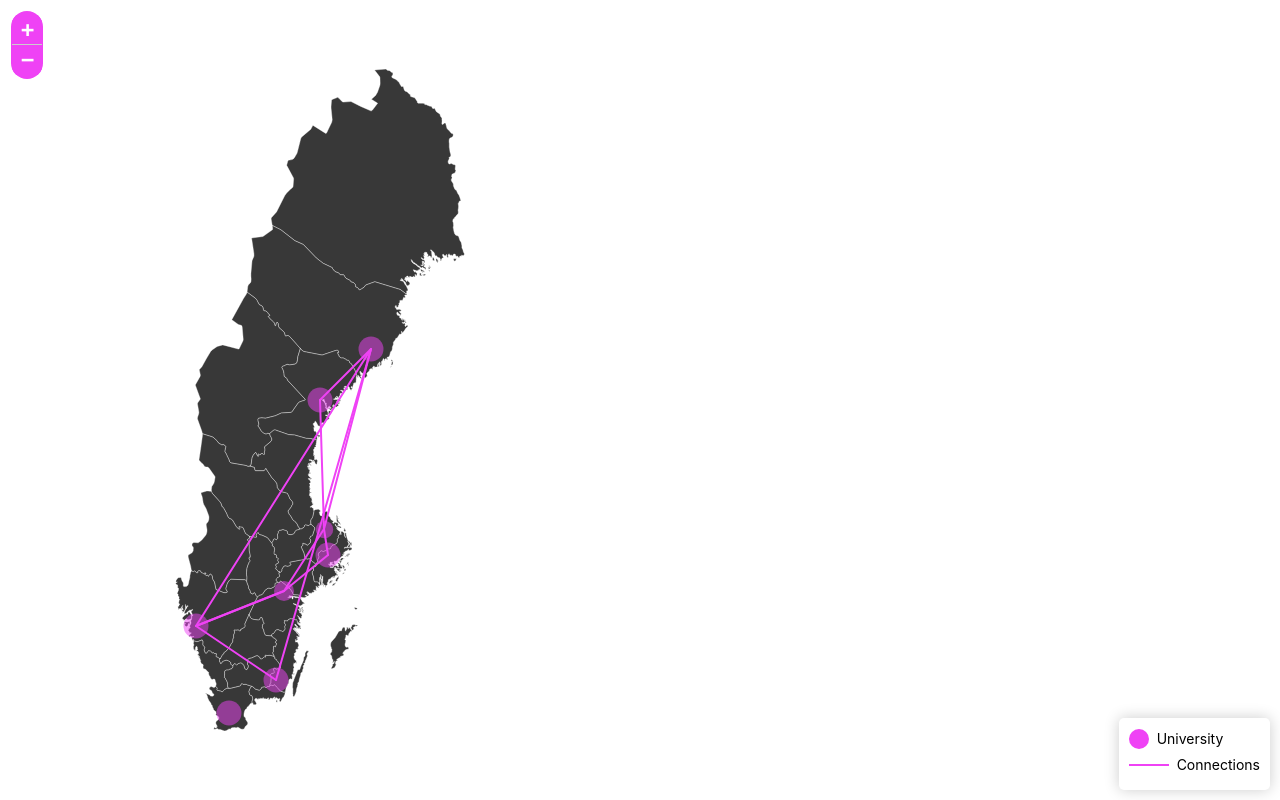
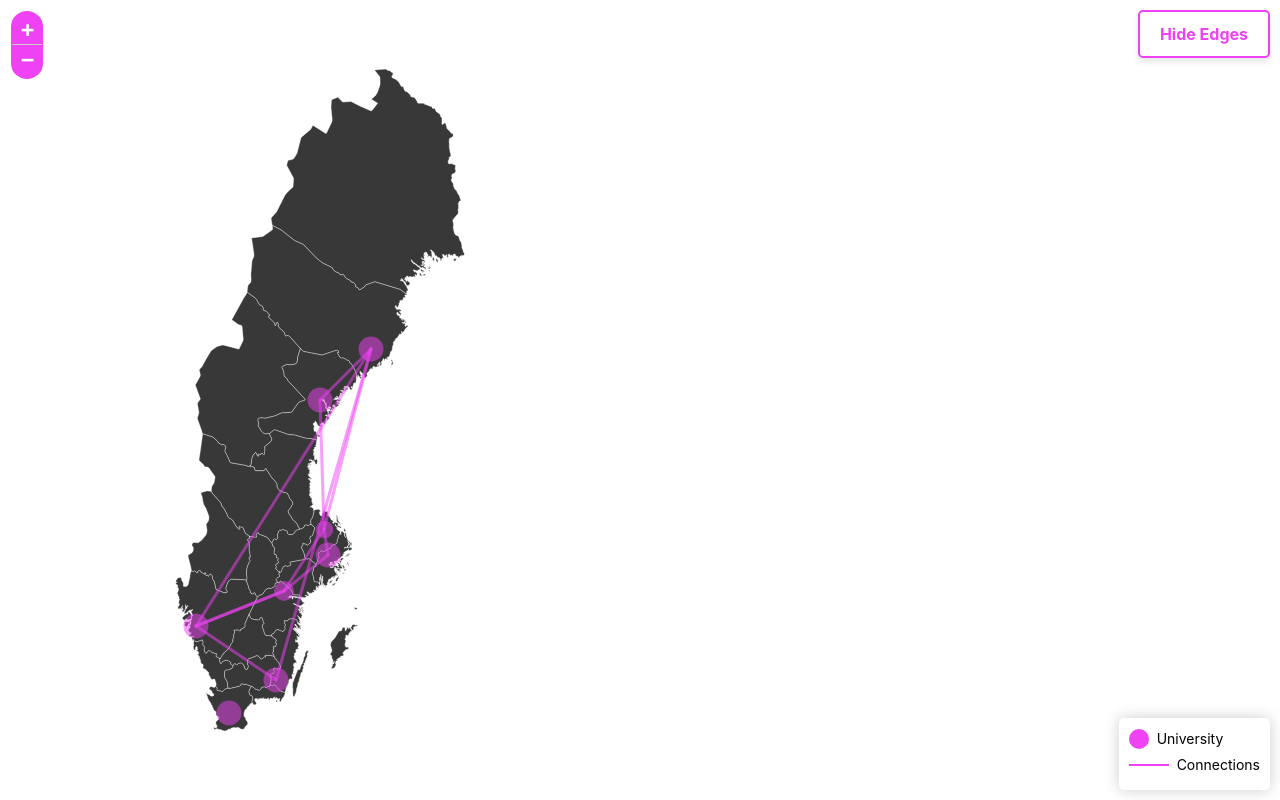
Before and after one commit to Infravis-map/visual-map, a Next.js app: page /usa in a window 1280 px wide. Built offline with nearby package versions, Linux system fonts and the light colour scheme.

Commit message:
fixed issue with popup and made a toggle button

```diff
--- a/components/Map.js
+++ b/components/Map.js
@@ -1,20 +1,18 @@
-import { useEffect, useState, useRef, createRef } from "react";
+import { useEffect, useState, useRef } from "react";
 import {
   MapContainer,
   ImageOverlay,
-  TileLayer,
   Marker,
   Popup,
   Polyline,
 } from "react-leaflet";
-import { DivIcon, LatLngExpression, Layer } from "leaflet";
 import "leaflet/dist/leaflet.css";
 
 const baseMarkerSize = 30;
 
 const nodes = [
   { id: 0, name: "Umeå University", position: [0.14, 0.14], size: 1.0 },
-  { id: 1, name: "Mid Sweden University", position: [-0, 0], size: 1.0 },
+  { id: 1, name: "Mid Sweden University", position: [0, 0], size: 1.0 },
   { id: 2, name: "Uppsala University", position: [-0.355, 0.01], size: 0.7 },
   { id: 3, name: "KTH Stockholm", position: [-0.425, 0.023], size: 1.0 },
   { id: 4, name: "Linköpings University", position: [-0.525, -0.1], size: 0.8 },
@@ -43,6 +41,7 @@ const edges = [
 
 export default function Map() {
   const [map, setMap] = useState(null);
+  const [showEdges, setShowEdges] = useState(true); // State variable to toggle edges
 
   // Define a functional component to render dynamic markers
   function DynamicMarkers() {
@@ -76,26 +75,24 @@ export default function Map() {
 
     // Holding state of which marker is selected
     const [selectedMarkerIndex, setSelectedMarkerIndex] = useState(null);
+    const markerRefs = useRef([]); // To store marker references
 
     // Function to handle marker click
     const handleMarkerClick = (index) => {
-      console.log("Marker clicked: ", index);
       if (selectedMarkerIndex === index) {
         setSelectedMarkerIndex(null);
-        return;
+      } else {
+        setSelectedMarkerIndex(index);
       }
-      setSelectedMarkerIndex(index);
     };
 
     const [zoomLevel, setZoomLevel] = useState(9);
 
     const handleZoomEnd = () => {
-      // console.log("Zoom level: ", map.getZoom());
       setZoomLevel(map.getZoom());
     };
 
     useEffect(() => {
-      console.log("Map instance: ", map);
       if (map) {
         map.on("zoomend", handleZoomEnd);
       }
@@ -105,10 +102,22 @@ export default function Map() {
           map.off("zoomend", handleZoomEnd);
         }
       };
-    }, []);
+    }, [map]);
+
+    useEffect(() => {
+      if (selectedMarkerIndex !== null && markerRefs.current[selectedMarkerIndex]) {
+        markerRefs.current[selectedMarkerIndex].openPopup();
+      }
+      // Close other popups
+      markerRefs.current.forEach((marker, index) => {
+        if (index !== selectedMarkerIndex && marker) {
+          marker.closePopup();
+        }
+      });
+    }, [selectedMarkerIndex]);
 
     // Create an array to store dynamic markers
-    const dynamicMarkers = nodes.map((node) => (
+    const dynamicMarkers = nodes.map((node, index) => (
       <Marker
         key={node.id}
         position={node.position}
@@ -117,15 +126,14 @@ export default function Map() {
           baseMarkerSize * Math.pow(2, zoomLevel - 9) * node.size
         )}
         eventHandlers={{
-          click: () => handleMarkerClick(node.id),
+          click: () => handleMarkerClick(index),
         }}
         opacity={selectedMarkerIndex === node.id ? 0.9 : 0.5}
+        ref={(el) => (markerRefs.current[index] = el)}
       >
-        {/* {selectedMarkerIndex === node.id && ( */}
-          <Popup className="custom-popup">
-            {node.name}
-          </Popup>
-        {/* )} */}
+        <Popup>
+          {node.name}
+        </Popup>
       </Marker>
     ));
 
@@ -135,13 +143,14 @@ export default function Map() {
   function DynamicEdges() {
     const dynamicEdges = edges.map((edge, index) => (
       <Polyline
-        weight={2}
+        weight={3}
         key={index}
         positions={[
           nodes.find((node) => node.id === edge.source).position,
           nodes.find((node) => node.id === edge.target).position,
         ]}
         color="#ef42f5"
+        opacity={0.5}
       />
     ));
 
@@ -172,10 +181,14 @@ export default function Map() {
           ]}
         />
         <DynamicMarkers />
-        <DynamicEdges />
+        {showEdges && <DynamicEdges />} {/* Conditionally render edges */}
       </MapContainer>
 
-      {/* Legends */}
+      {/* Toggle button */}
+      <button onClick={() => setShowEdges(!showEdges)} className="toggle-button">
+        {showEdges ? 'Hide Edges' : 'Show Edges'}
+      </button>
+
       {/* Legends */}
       <div className="legend">
         <div className="legend-item">
--- a/styles/globals.css
+++ b/styles/globals.css
@@ -78,3 +78,25 @@ a {
 .custom-popup .leaflet-popup-tip {
   background: lightgray;
 }
+
+/* Add this CSS to your stylesheet or in a <style> tag in your JSX file */
+.toggle-button {
+  position: absolute;
+  top: 10px;
+  right: 10px;
+  background-color: #ffffff;
+  border: 2px solid #ef42f5;
+  color: #ef42f5;
+  padding: 10px 20px;
+  font-size: 16px;
+  font-weight: bold;
+  border-radius: 5px;
+  cursor: pointer;
+  box-shadow: 0 4px 6px rgba(0, 0, 0, 0.1);
+  transition: background-color 0.3s, color 0.3s;
+}
+
+.toggle-button:hover {
+  background-color: #ef42f5;
+  color: #ffffff;
+}
```
